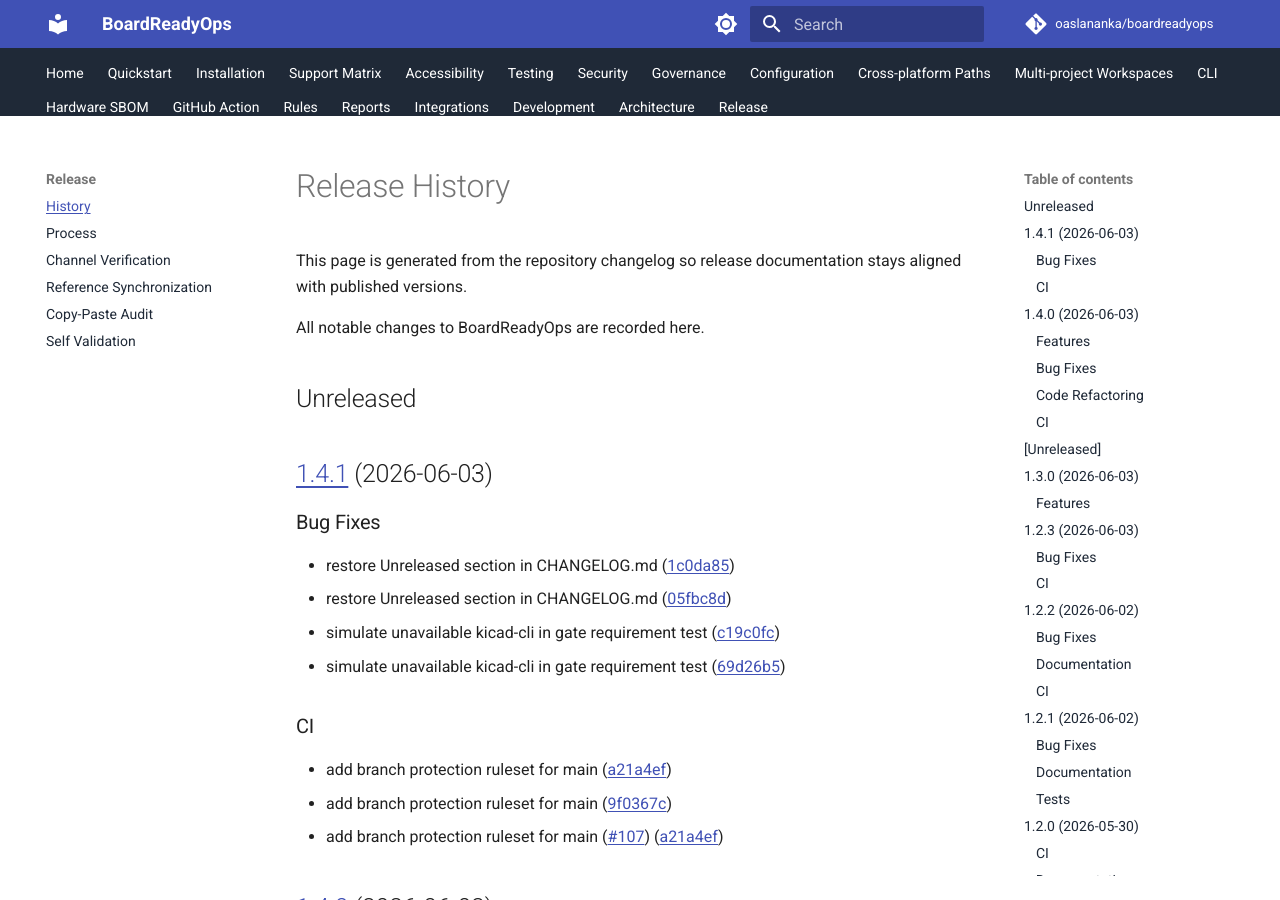
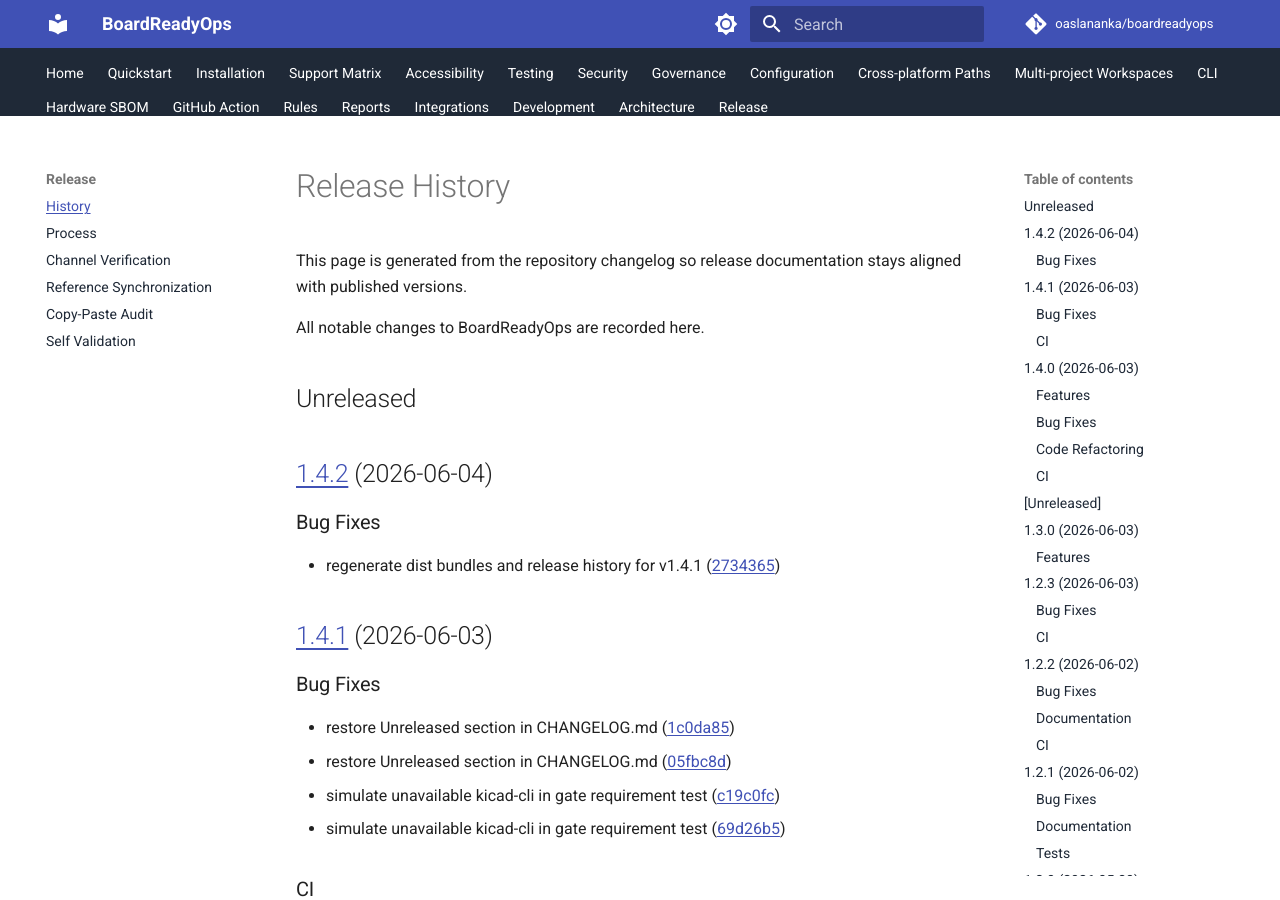
Before and after one commit to actions-marketplace-validations/oaslananka_boardreadyops, an MkDocs documentation site: the page built from docs/release/history.md, in a window 1280 px wide and 900 px high. Built offline with MkDocs 1.6.1 and Material for MkDocs 9.7.7, drawn with Linux system fonts in a browser that asks for light colours; comment, search, counter and statistics services are not loaded; the version menu is left out.

Commit message:
fix: regenerate dist bundles and release history for v1.4.2 (#112)

```diff
--- a/docs/release/history.md
+++ b/docs/release/history.md
@@ -7,6 +7,13 @@ This page is generated from the repository changelog so release documentation st
 All notable changes to BoardReadyOps are recorded here.
 
 ## Unreleased
+
+## [1.4.2](https://github.com/oaslananka/boardreadyops/compare/v1.4.1...v1.4.2) (2026-06-04)
+
+
+### Bug Fixes
+
+* regenerate dist bundles and release history for v1.4.1 ([2734365](https://github.com/oaslananka/boardreadyops/commit/2734365f459a7efdc0c5082bfd31de392f46270a))
 
 ## [1.4.1](https://github.com/oaslananka/boardreadyops/compare/v1.4.0...v1.4.1) (2026-06-03)
 
```
Also changed, not shown: 2 other files.
